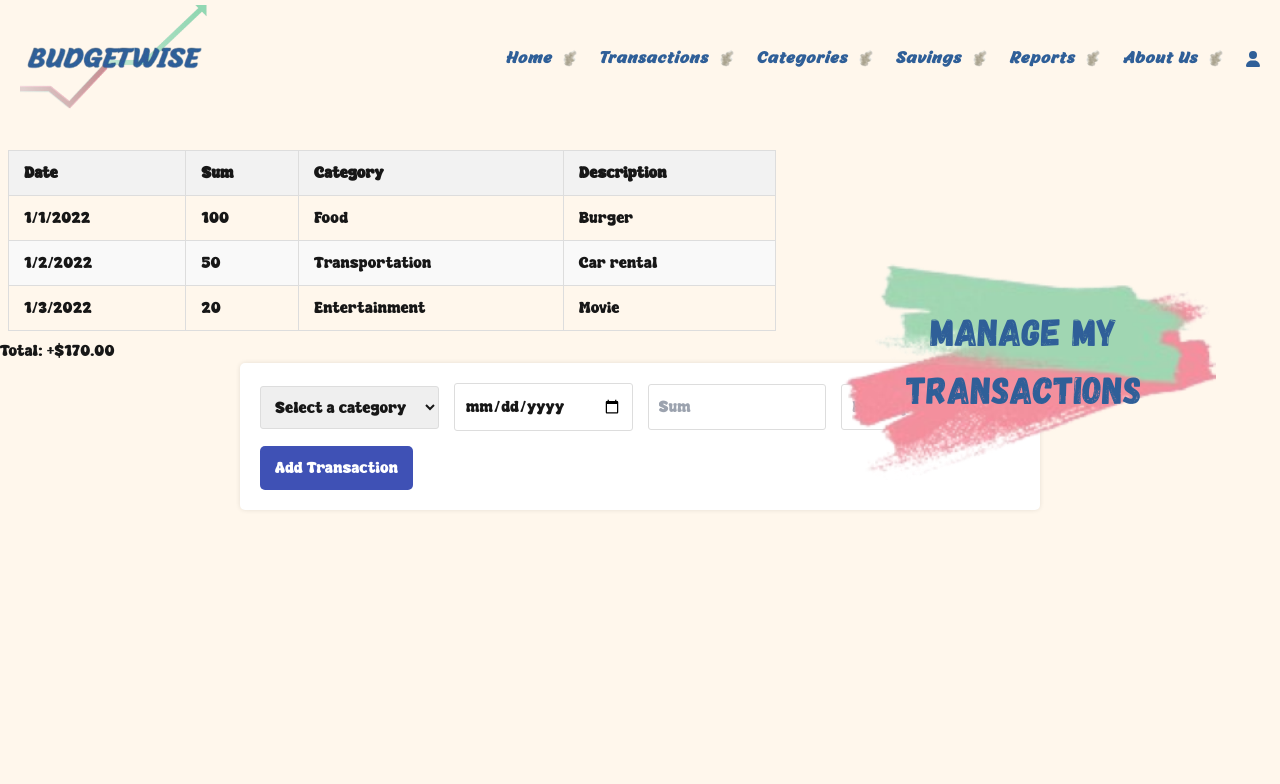
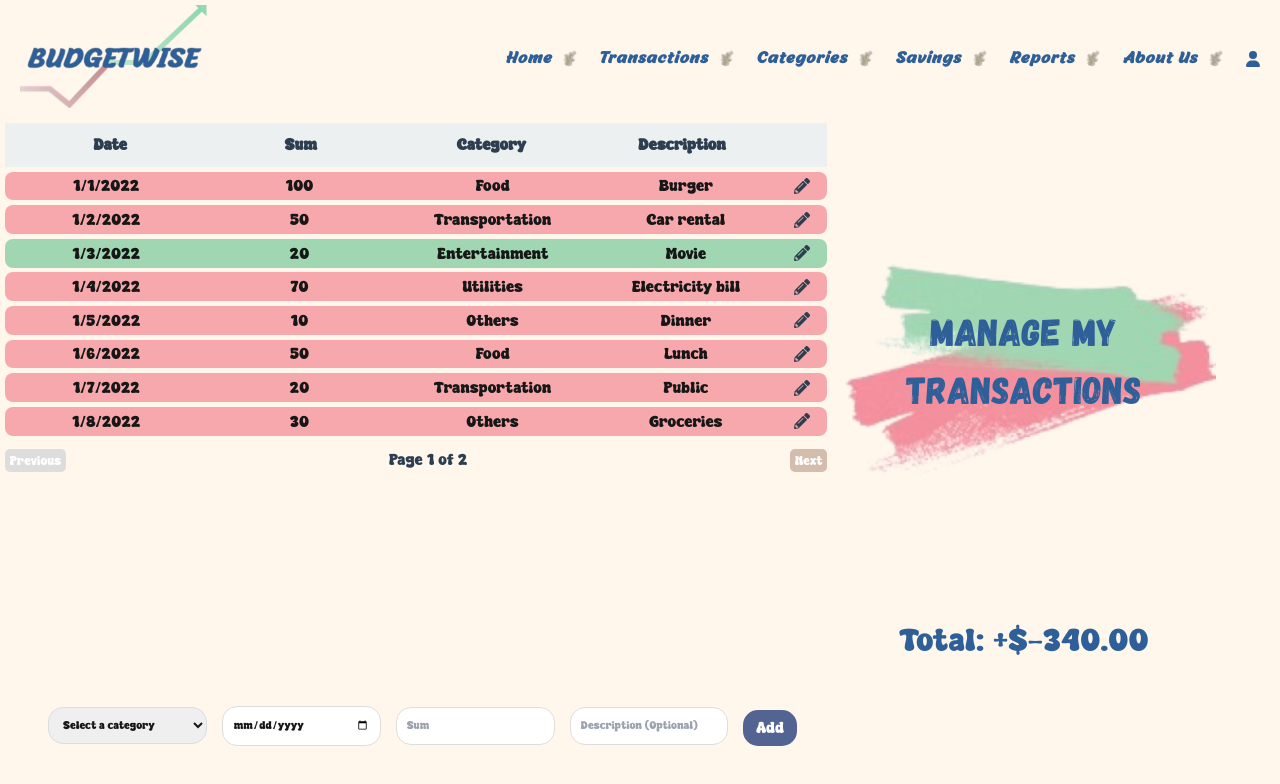
Before and after one commit to michalk1924/BudgetWise, a Next.js app: page /transactions in a window 1280 px wide. Shown: the top 784 px of the page. Built offline with nearby package versions, Linux system fonts and the light colour scheme.

Commit message:
transactions client

```diff
--- a/package.json
+++ b/package.json
@@ -13,7 +13,6 @@
     "@fortawesome/free-solid-svg-icons": "^6.7.1",
     "@fortawesome/react-fontawesome": "^0.2.2",
     "@hookform/resolvers": "^3.9.1",
-    "js-cookie": "^3.0.5",
     "axios": "^1.7.9",
     "bcrypt": "^5.1.1",
     "firebase": "^11.0.2",
@@ -25,6 +24,7 @@
     "react": "^18",
     "react-dom": "^18",
     "react-hook-form": "^7.53.2",
+    "react-icons": "^5.4.0",
     "sweetalert2": "^11.14.5",
     "zod": "^3.23.8",
     "zustand": "^5.0.1"
--- a/src/app/components/transactions/transactionsTable/TransactinsTable.module.css
+++ b/src/app/components/transactions/transactionsTable/TransactinsTable.module.css
@@ -1,41 +1,83 @@
-.table {
-    width: 60%;
-    margin: 0.5rem;
-    margin-top: 2rem;
-    border-collapse: collapse;
+.listContainer {
+  width: 65%;
+  display: flex;
+  flex-direction: column;
+  gap: 0.3rem;
+  padding: 0.3rem;
 }
 
-  .table th,
-  .table td {
-    padding: 10px 15px;
-    border: 1px solid #ddd;
-    text-align: left;
+.header {
+  display: grid;
+  grid-template-columns: repeat(4, 1fr) 40px;
+  font-weight: bold;
+  color: #2c3e50;
+  background-color: #ecf0f1;
+  padding: 10px;
+  text-align: center;
 }
 
-  .table th {
-    background-color: #f2f2f2;
-    font-weight: bold;
+.transactionItem {
+  display: grid;
+  grid-template-columns: repeat(4, 1fr) 40px;
+  padding: 0.3rem;
+  border-radius: 8px;
+  align-items: center;
+  transition: background-color 0.3s ease;
+  text-align: center;
+  margin: 0;
+  line-height: 1.2;
 }
 
-  .table tbody tr:nth-child(even) {
-    background-color: #f9f9f9;
+.transactionItem:hover {
+  background-color: #FFF1DB;
 }
 
-  .table 1  .expense-row {
-    background-color: #e0f2ff; /* Light blue */
+.income {
+  background-color: #A1D6B2;
 }
 
-  .table .revenue-row {
-    background-color: #fff0f0; /* Light pink */
+.expense {
+  background-color: rgb(239, 90, 111, 0.5);
 }
 
-  .table .icon-cell {
-    text-align: right;
-    padding-right: 10px; /* Adjust padding as needed */
+.icon {
+  display: flex;
+  justify-content: center;
+  align-items: center;
+  color: #2c3e50;
+  cursor: pointer;
 }
 
-  .table .icon-cell i {
-    /* Replace with your font icon class */
-    font-size: 18px; /* Adjust font size as needed */
-    color: #333; /* Icon color */
+.icon:hover {
+  color: #505051;
 }
+
+/* Pagination Styles */
+.pagination {
+  display: flex;
+  justify-content:space-between;
+  align-items: center;
+  gap: 10px;
+  margin-top: 0.5rem;
+  font-size: 0.1rem;
+}
+
+.pageButton {
+  background-color: #D4BDAC;
+  color: white;
+  border: none;
+  padding: 0.1rem 0.3rem;
+  cursor: pointer;
+  border-radius: 5px;
+  font-size: 0.8rem;
+}
+
+.pageButton:disabled {
+  background-color: #ddd;
+  cursor: not-allowed;
+}
+
+.pageNumber {
+  font-size: 16px;
+  color: #2c3e50;
+}
--- a/src/app/components/transactions/transactionsTable/TransactinsTable.tsx
+++ b/src/app/components/transactions/transactionsTable/TransactinsTable.tsx
@@ -1,32 +1,89 @@
-"use client"
+'use client';
 
-import React from 'react'
+import React, { useState, useEffect } from 'react';
 import styles from './TransactinsTable.module.css';
 import { Transaction } from '../../../../types/types';
+import { FaPencilAlt } from 'react-icons/fa';
 
-function TransactinsTable({ transactions }: { transactions: Transaction[] }) {
+const ITEMS_PER_PAGE = 8;
+
+function TransactionsList({ transactions }: { transactions: Transaction[] }) {
+
+    const [currentPage, setCurrentPage] = useState(1);
+    const [currentTransactions, setCurrentTransactions] = useState<Transaction[]>([]);
+    const [totalPages, setTotalPages] = useState<number>(0);
+
+    useEffect(() => {
+
+        const totalPages = Math.ceil(transactions.length / ITEMS_PER_PAGE);
+        setTotalPages(totalPages);
+        console.log(totalPages);
+
+
+        const currentTransactions = transactions.slice(
+            (currentPage - 1) * ITEMS_PER_PAGE,
+            currentPage * ITEMS_PER_PAGE
+        );
+        setCurrentTransactions(currentTransactions);
+
+    }, [transactions, currentPage]);
+
+    const isPositive = (type: string) => type === 'expense';
+
+    const handlePageChange = (page: number) => {
+        setCurrentPage(page);
+    };
+
     return (
-        <table className={styles.table}>
-            <thead>
-                <tr>
-                    <th>Date</th>
-                    <th>Sum</th>
-                    <th>Category</th>
-                    <th>Description</th>
-                </tr>
-            </thead>
-            <tbody>
-                {transactions.map((transaction, index) => (
-                    <tr key={index}>
-                        <td>{new Date(transaction.date).toLocaleDateString()}</td>
-                        <td>{transaction?.amount}</td>
-                        <td>{transaction?.category}</td>
-                        <td>{transaction.description || "N/A"}</td>
-                    </tr>
-                ))}
-            </tbody>
-        </table>
-    )
+        <div className={styles.listContainer}>
+            <div className={styles.header}>
+                <div>Date</div>
+                <div>Sum</div>
+                <div>Category</div>
+                <div>Description</div>
+            </div>
+
+            {currentTransactions.map((transaction, index) => {
+                return (
+                    <div
+                        key={index}
+                        className={`${styles.transactionItem} ${isPositive(transaction.type) ? styles.expense : styles.income
+                            }`}
+                    >
+                        <div>{new Date(transaction.date).toLocaleDateString()}</div>
+                        <div>{transaction?.amount}</div>
+                        <div>{transaction?.category}</div>
+                        <div>{transaction.description || 'N/A'}</div>
+                        <div className={styles.icon}>
+                            <FaPencilAlt />
+                        </div>
+                    </div>
+                );
+            })}
+
+            <div className={styles.pagination}>
+                <button
+                    className={styles.pageButton}
+                    disabled={currentPage === 1}
+                    onClick={() => handlePageChange(currentPage - 1)}
+                >
+                    Previous
+                </button>
+
+                <span className={styles.pageNumber}>
+                    Page {currentPage} of {totalPages}
+                </span>
+
+                <button
+                    className={styles.pageButton}
+                    disabled={currentPage === totalPages}
+                    onClick={() => handlePageChange(currentPage + 1)}
+                >
+                    Next
+                </button>
+            </div>
+        </div>
+    );
 }
 
-export default TransactinsTable
+export default TransactionsList;
--- a/src/app/transactions/page.tsx
+++ b/src/app/transactions/page.tsx
@@ -12,8 +12,7 @@ import { Transaction } from '../../types/types';
 const transactionSchema = z.object({
   category: z.string().min(1, "Category is required"),
   date: z.string().min(1, "Date is required"), amount: z
-    .number({ invalid_type_error: "amount must be a number" })
-    .positive("amount must be positive"),
+    .number({ invalid_type_error: "amount must be a number" }),
   description: z.string().optional(),
 });
 
@@ -48,13 +47,79 @@ function Transactions() {
       _id: "3",
       userId: "user123",
       category: "Entertainment",
-      type: "expense", // סוג ההוצאה
+      type: "income",
       amount: 20,
       description: "Movie",
       date: new Date("2022-01-03"),
       createdAt: new Date("2022-01-03"),
       updatedAt: new Date("2022-01-03"),
     },
+    {
+      _id: "4",
+      userId: "user123",
+      category: "Utilities",
+      type: "expense",
+      amount: 70,
+      description: "Electricity bill",
+      date: new Date("2022-01-04"),
+      createdAt: new Date("2022-01-04"),
+      updatedAt: new Date("2022-01-04"),
+    },
+    {
+      _id: "5",
+      userId: "user123",
+      category: "Others",
+      type: "expense",
+      amount: 10,
+      description: "Dinner",
+      date: new Date("2022-01-05"),
+      createdAt: new Date("2022-01-05"),
+      updatedAt: new Date("2022-01-05"),
+    },
+    {
+      _id: "6",
+      userId: "user123",
+      category: "Food",
+      type: "expense",
+      amount: 50,
+      description: "Lunch",
+      date: new Date("2022-01-06"),
+      createdAt: new Date("2022-01-06"),
+      updatedAt: new Date("2022-01-06"),
+    },
+    {
+      _id: "7",
+      userId: "user123",
+      category: "Transportation",
+      type: "expense",
+      amount: 20,
+      description: "Public",
+      date: new Date("2022-01-07"),
+      createdAt: new Date("2022-01-07"),
+      updatedAt: new Date("2022-01-07"),
+    },
+    {
+      _id: "8",
+      userId: "user123",
+      category: "Others",
+      type: "expense",
+      amount: 30,
+      description: "Groceries",
+      date: new Date("2022-01-08"),
+      createdAt: new Date("2022-01-08"),
+      updatedAt: new Date("2022-01-08"),
+    },
+    {
+      _id: "9",
+      userId: "user123",
+      category: "Food",
+      type: "expense",
+      amount: 30,
+      description: "Snacks",
+      date: new Date("2022-01-09"),
+      createdAt: new Date("2022-01-09"),
+      updatedAt: new Date("2022-01-09"),
+    }
   ]);
 
 
@@ -101,7 +166,12 @@ function Transactions() {
 
       <div className={styles.total}>
         Total: +$
-        {transactions.reduce((amount, t) => amount + Number(t.amount || 0), 0).toFixed(2)}
+        {transactions.reduce((amount, t) => {
+          if (t.type === 'expense') {
+            return amount - Number(t.amount || 0);
+          }
+          return amount + Number(t.amount || 0);
+        }, 0).toFixed(2)}
       </div>
 
       <form onSubmit={handleSubmit(onSubmit)} className={styles.addTransaction}>
@@ -155,7 +225,7 @@ function Transactions() {
         </div>
 
         <button className={styles.addButton} type="submit">
-          Add Transaction
+          Add
         </button>
       </form>
     </div>
--- a/src/app/transactions/transactions.module.css
+++ b/src/app/transactions/transactions.module.css
@@ -3,8 +3,8 @@
 /* Title */
 .title {
   position: absolute;
-  width: 30vw;
-  height: 30vh;
+  width: 30%;
+  height: 45vh;
   top: 45%;
   left: 80%;
   transform: translate(-50%, -50%);
@@ -14,7 +14,7 @@
   background-image: url('../../../public/Screenshot_2024-12-03_111853-removebg-preview.png');
   background-position: center;
   background-repeat: no-repeat;
-  background-size: cover;
+  background-size: contain;
   font-family: 'Gagalin', Arial, sans-serif;
   font-size: 3vw;
   color: #2f5f98;
@@ -45,14 +45,12 @@
 }
 
 .addTransaction {
-  width: 70vw;
-  max-width: 800px;
-  margin: 0 auto;
-  margin-right: auto;
-  padding: 20px;
-  border-radius: 5px;
-  box-shadow: 0 0 5px rgba(0, 0, 0, 0.1);
-  background-color: #fff;
+  position: absolute;
+  width: 60%;
+  left: 3%;
+  top: 87%;
+  padding: 0.6rem;
+  border-radius: 15px;
   display: flex;
   flex-wrap: wrap;
   gap: 15px;
@@ -60,8 +58,8 @@
 }
 
 .formGroup {
+  width: 12%;
   flex: 1;
-  min-width: 150px;
   display: flex;
   flex-direction: column;
 }
@@ -71,8 +69,8 @@
   width: 100%;
   padding: 10px;
   border: 1px solid #ddd;
-  border-radius: 3px;
-  font-size: 16px;
+  border-radius: 15px;
+  font-size: 0.7rem;
 }
 
 .input[type="date"] {}
@@ -84,11 +82,11 @@
 }
 
 .addButton {
-  background-color: #3f51b5;
+  background-color: #536493;
   color: #fff;
-  padding: 10px 15px;
+  padding: 0.4rem 0.8rem;
   border: none;
-  border-radius: 5px;
+  border-radius: 15px;
   cursor: pointer;
   font-size: 16px;
   align-self: flex-end;
@@ -97,3 +95,12 @@
 .addButton:hover {
   background-color: #333d99;
 }
+
+.total{
+  position: absolute;
+  top: 80%;
+  left: 80%;
+  transform: translate(-50%, -50%);
+  font-size: 2rem;
+  color: #2f5f98;
+}
--- a/src/consts/colors.ts
+++ b/src/consts/colors.ts
@@ -1,7 +1,7 @@
 export enum Colors {
-    Primary = "#EF5A6F",
+    Primary = "#EF5A6F", //red
     Secondary = "#FFF1DB",
     Accent = "#D4BDAC",
     Highlight = "#536493", //blue
-    Success = "#A1D6B2"
+    Success = "#A1D6B2" //green
 }
```
Also changed, not shown: 1 other file (tests, documents, lock files or other folders). Lines whose indentation alone changed are shown as unchanged.
